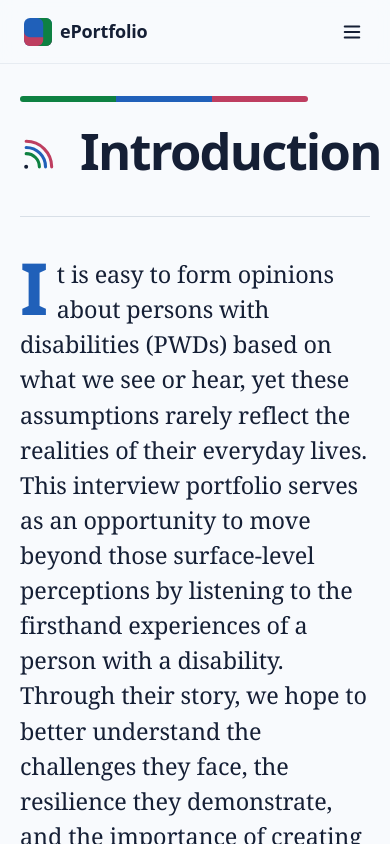
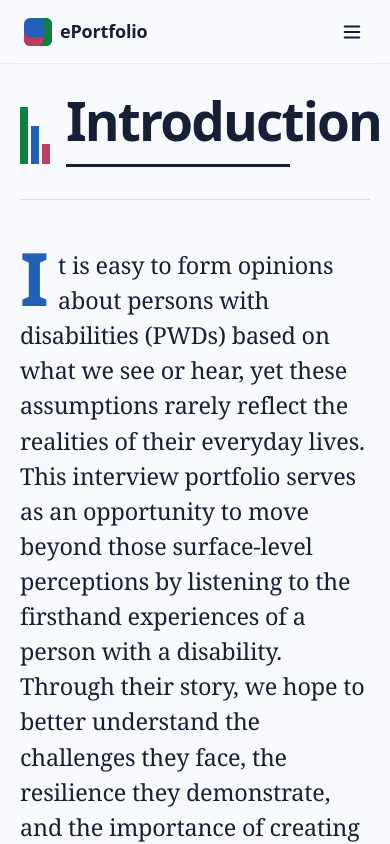
Before and after one commit to zyrahmariezg-hue/ePort-zy, a React (Vite) app: page /#/introduction in a window 390 px wide. Shown: the top 844 px of the page. Built offline with nearby package versions, Linux system fonts and the light colour scheme.

Commit message:
Redesign ePortfolio introduction page

```diff
--- a/src/pages/IntroductionPage.tsx
+++ b/src/pages/IntroductionPage.tsx
@@ -1,23 +1,20 @@
 import '@/styles/introduction.css'
-import { VoiceMark } from '@/components/cover/VoiceMark'
 
-// Content is verbatim from docs/all-info.md (Introduction section). Do not edit wording.
-const lede =
+// Content is verbatim from docs/all-info.md (Introduction section).
+const opening =
   'It is easy to form opinions about persons with disabilities (PWDs) based on what we see or hear, yet these assumptions rarely reflect the realities of their everyday lives. This interview portfolio serves as an opportunity to move beyond those surface-level perceptions by listening to the firsthand experiences of a person with a disability. Through their story, we hope to better understand the challenges they face, the resilience they demonstrate, and the importance of creating a society that values inclusion, dignity, and equal opportunities. More than simply gathering information, this portfolio encourages reflection on how genuine understanding begins by listening to the voices of those whose experiences are often overlooked.'
 
-// The two framing lenses of the project. Each is tied to the chapter it
-// belongs to — the interview/engagement aim reads green, the philosophical
-// method reads blue — echoing the Cover's colored movement index. Source
-// order (Purpose, then Phenomenology) and wording are preserved exactly.
-const lenses = [
+const sections = [
   {
-    label: 'Purpose of the Interview',
+    id: 'purpose',
+    title: 'Purpose of the Interview',
     tone: 'green',
     body:
       'The purpose of this phenomenological interview is to understand the lived experiences of individuals with disabilities through the perspectives of their parents or guardians. Specifically, it aims to explore their daily lives, the challenges and discrimination they encounter, the support they receive from their families and communities, and the experiences that make them feel accepted and valued. Through these stories, we hope to promote greater empathy, understanding, and inclusion.',
   },
   {
-    label: 'Phenomenology and Why Listening Matters',
+    id: 'phenomenology',
+    title: 'Phenomenology and Why Listening Matters',
     tone: 'blue',
     body:
       'Phenomenology helps us understand the lived experiences of individuals through the stories they share. In our interviews, listening to the parents allowed us to better understand the experiences of their children with disabilities, including the bullying, discrimination, acceptance, and support they received. By listening with empathy instead of making assumptions, we gained a deeper appreciation of their realities and the importance of treating every person with dignity and respect.',
@@ -26,32 +23,38 @@ const lenses = [
 
 export function IntroductionPage() {
   return (
-    <div className="epf-intro">
-      {/* Threshold masthead — the Cover's three-voice seam and listening mark,
-          carried over so turning into the introduction feels continuous. */}
-      <header className="epf-intro-masthead">
-        <span className="epf-intro-seam" aria-hidden="true" />
-        <div className="epf-intro-titlerow">
-          <VoiceMark className="epf-intro-voicemark" />
-          <h1>Introduction</h1>
+    <article className="epf-introduction" aria-labelledby="introduction-title">
+      <header className="epf-introduction-head">
+        <div className="epf-introduction-signal" aria-hidden="true">
+          <span />
+          <span />
+          <span />
+        </div>
+        <div className="epf-introduction-titleblock">
+          <h1 id="introduction-title">Introduction</h1>
+          <span className="epf-introduction-rule" aria-hidden="true" />
         </div>
       </header>
 
-      {/* The opening wall — the project's guiding statement, read first. */}
-      <section className="epf-intro-opening" aria-label="Opening statement">
-        <p className="epf-intro-lede">{lede}</p>
+      <section className="epf-introduction-opening" aria-label="Introduction">
+        <p>{opening}</p>
       </section>
 
-      {/* The two lenses — the aim and the method the project reads through. */}
-      <section className="epf-intro-lenses" aria-label="How we approached this">
-        {lenses.map((lens) => (
-          <article className={`epf-intro-lens epf-intro-lens--${lens.tone}`} key={lens.label}>
-            <span className="epf-intro-lens-rule" aria-hidden="true" />
-            <h2>{lens.label}</h2>
-            <p>{lens.body}</p>
-          </article>
+      <div className="epf-introduction-passages">
+        {sections.map((section) => (
+          <section
+            className={`epf-introduction-passage epf-introduction-passage--${section.tone}`}
+            aria-labelledby={`${section.id}-title`}
+            key={section.id}
+          >
+            <div className="epf-introduction-passage-mark" aria-hidden="true" />
+            <div className="epf-introduction-passage-copy">
+              <h2 id={`${section.id}-title`}>{section.title}</h2>
+              <p>{section.body}</p>
+            </div>
+          </section>
         ))}
-      </section>
-    </div>
+      </div>
+    </article>
   )
 }
--- a/src/styles/introduction.css
+++ b/src/styles/introduction.css
@@ -1,146 +1,222 @@
 /* =========================================================================
-   Introduction — "The Foreword"
-
-   The threshold leaf between the Cover and the chapters. It reuses the Cover's
-   own devices — the three-voice seam and the listening VoiceMark — so turning
-   from the cover into the introduction reads as continuous, then hands the
-   reader a large opening statement followed by the two lenses (aim + method)
-   the project reads through. Green and blue carry the two lenses, each tied to
-   the chapter it belongs to (interview → green, philosophy → blue); rose
-   appears only in the structural seam, since the introduction holds no
-   personal content of its own.
+   Introduction — listening threshold
+   A publication-like entry point between the Cover and the engagement record.
+   The opening is one uninterrupted reading field; the two source sections
+   then unfold as distinct, offset passages rather than component cards.
    ========================================================================= */
 
-.epf-intro {
-  width: min(100%, 54rem);
+.epf-introduction {
+  width: min(100%, 68rem);
   margin-inline: auto;
-  padding-bottom: var(--space-xl);
+  padding-bottom: clamp(1rem, 4vw, 3rem);
 }
 
-/* --- Threshold masthead: the Cover's seam + voice mark, carried over ------ */
-.epf-intro-masthead {
-  padding-bottom: clamp(2.5rem, 6vw, 4.5rem);
+.epf-introduction-head {
+  display: grid;
+  grid-template-columns: auto minmax(0, 1fr);
+  align-items: end;
+  gap: clamp(1.25rem, 4vw, 3.5rem);
+  padding-bottom: clamp(2rem, 5vw, 4rem);
   border-bottom: 1px solid var(--border);
 }
-.epf-intro-seam {
+
+.epf-introduction-signal {
+  display: flex;
+  align-items: end;
+  gap: 0.35rem;
+  height: clamp(3.75rem, 10vw, 6.5rem);
+  padding-bottom: 0.2rem;
+}
+
+.epf-introduction-signal span {
   display: block;
-  height: 0.4rem;
-  width: min(100%, 18rem);
-  border-radius: 999px;
-  background: linear-gradient(
-    90deg,
-    var(--accent-green) 0 33.33%,
-    var(--accent) 33.33% 66.66%,
-    var(--accent-warm) 66.66% 100%
-  );
+  width: clamp(0.48rem, 1vw, 0.7rem);
+  background: var(--accent);
 }
-.epf-intro-titlerow {
-  margin-top: clamp(1.5rem, 4vw, 2.5rem);
-  display: flex;
-  align-items: center;
-  gap: clamp(1rem, 3vw, 1.75rem);
+
+.epf-introduction-signal span:nth-child(1) {
+  height: 100%;
+  background: var(--accent-green);
 }
-.epf-intro-voicemark {
-  width: clamp(2.75rem, 7vw, 4rem);
-  height: auto;
-  flex: none;
+
+.epf-introduction-signal span:nth-child(2) { height: 66%; }
+
+.epf-introduction-signal span:nth-child(3) {
+  height: 35%;
+  background: var(--accent-warm);
 }
-.epf-intro-masthead h1 {
-  font-size: clamp(3rem, 2.15rem + 3.6vw, 5.4rem);
+
+.epf-introduction-titleblock { min-width: 0; }
+
+.epf-introduction-head h1 {
+  max-width: 12ch;
+  font-size: clamp(3.25rem, 2.1rem + 5vw, 5.75rem);
   font-weight: 700;
-  line-height: 0.98;
+  line-height: 0.94;
   letter-spacing: -0.035em;
 }
 
-/* --- The opening wall: the guiding statement, read first ----------------- */
-.epf-intro-opening {
-  margin-top: clamp(2.5rem, 7vw, 5rem);
-}
-.epf-intro-lede {
-  max-width: 44ch;
-  font-family: var(--font-serif);
-  font-size: clamp(1.35rem, 1.1rem + 1.05vw, 1.95rem);
-  line-height: 1.5;
-  letter-spacing: -0.005em;
-  color: var(--ink);
-  text-wrap: pretty;
-}
-.epf-intro-lede::first-letter {
-  float: left;
-  margin: 0.02em 0.12em -0.04em 0;
-  font-family: var(--font-sans);
-  font-size: 3.1em;
-  font-weight: 700;
-  line-height: 0.78;
-  color: var(--accent);
+.epf-introduction-rule {
+  display: block;
+  width: min(100%, 14rem);
+  height: 0.22rem;
+  margin-top: clamp(1.1rem, 2.5vw, 1.75rem);
+  background: var(--ink);
 }
 
-/* --- The two lenses: aim + method, a staggered editorial pair ------------- */
-.epf-intro-lenses {
-  margin-top: clamp(3.5rem, 9vw, 6.5rem);
-  display: grid;
-  grid-template-columns: repeat(2, minmax(0, 1fr));
-  gap: clamp(2rem, 5vw, 4rem);
-  align-items: start;
+.epf-introduction-opening {
+  max-width: 63rem;
+  margin-top: clamp(3rem, 8vw, 7.5rem);
 }
-.epf-intro-lens {
-  --lens-tone: var(--accent);
-  --lens-ink: var(--accent-hover);
-}
-.epf-intro-lens--green { --lens-tone: var(--accent-green); --lens-ink: var(--accent-green-hover); }
-.epf-intro-lens--blue { --lens-tone: var(--accent); --lens-ink: var(--accent-hover); }
-/* Push the second lens down for magazine rhythm, not a grid of equals. */
-.epf-intro-lens:nth-child(2) { margin-top: clamp(2rem, 6vw, 4.5rem); }
 
-.epf-intro-lens-rule {
-  display: block;
-  width: clamp(3rem, 8vw, 5rem);
-  height: 0.34rem;
-  margin-bottom: var(--space-lg);
-  border-radius: 999px;
-  background: var(--lens-tone);
-}
-.epf-intro-lens h2 {
-  max-width: 20ch;
-  font-family: var(--font-sans);
-  font-size: clamp(1.3rem, 1.1rem + 0.75vw, 1.9rem);
-  font-weight: 600;
-  line-height: 1.15;
-  letter-spacing: -0.02em;
-  color: var(--lens-ink);
-  text-wrap: balance;
-}
-.epf-intro-lens p {
-  max-width: 46ch;
-  margin-top: var(--space-lg);
+.epf-introduction-opening p {
+  max-width: 56ch;
   font-family: var(--font-serif);
-  font-size: var(--text-lg);
-  line-height: 1.7;
+  font-size: clamp(1.45rem, 1.16rem + 1.18vw, 2.1rem);
+  line-height: 1.5;
+  letter-spacing: -0.008em;
   color: var(--ink);
   text-wrap: pretty;
 }
 
-/* --- Responsive ---------------------------------------------------------- */
-@media (max-width: 48rem) {
-  .epf-intro-lenses {
-    grid-template-columns: 1fr;
-    gap: clamp(2.5rem, 9vw, 4rem);
-  }
-  .epf-intro-lens:nth-child(2) { margin-top: 0; }
-  .epf-intro-lens p { max-width: 62ch; }
+.epf-introduction-opening p::first-letter {
+  float: left;
+  margin: 0.055em 0.13em 0 0;
+  font-family: var(--font-sans);
+  font-size: 3.15em;
+  font-weight: 700;
+  line-height: 0.7;
+  color: var(--accent);
 }
 
-@media (max-width: 28rem) {
-  .epf-intro-masthead h1 { font-size: clamp(2.7rem, 13vw, 3.6rem); }
-  .epf-intro-titlerow { gap: var(--space-md); }
-  .epf-intro-lede { font-size: clamp(1.25rem, 6vw, 1.5rem); }
+.epf-introduction-passages {
+  display: grid;
+  gap: clamp(4.5rem, 11vw, 9rem);
+  margin-top: clamp(4.75rem, 12vw, 10rem);
 }
 
-/* --- Motion: a staged threshold entrance --------------------------------- */
+.epf-introduction-passage {
+  --passage-tone: var(--accent);
+  --passage-ink: var(--accent-hover);
+  display: grid;
+  grid-template-columns: minmax(4rem, 1fr) minmax(0, 4fr);
+  column-gap: clamp(1.25rem, 4vw, 4rem);
+  align-items: start;
+}
+
+.epf-introduction-passage--green {
+  --passage-tone: var(--accent-green);
+  --passage-ink: var(--accent-green-hover);
+}
+
+.epf-introduction-passage-mark {
+  width: clamp(2.75rem, 6vw, 4.5rem);
+  height: clamp(5rem, 13vw, 8rem);
+  margin-top: 0.25rem;
+  background: var(--passage-tone);
+}
+
+.epf-introduction-passage-copy {
+  padding-top: clamp(0.45rem, 1vw, 0.85rem);
+  border-top: 1px solid color-mix(in srgb, var(--passage-tone) 50%, var(--border));
+}
+
+.epf-introduction-passage h2 {
+  max-width: 18ch;
+  font-size: clamp(1.65rem, 1.32rem + 1.1vw, 2.55rem);
+  font-weight: 650;
+  line-height: 1.06;
+  letter-spacing: -0.025em;
+  color: var(--passage-ink);
+  text-wrap: balance;
+}
+
+.epf-introduction-passage p {
+  max-width: 56ch;
+  margin-top: var(--space-lg);
+  font-family: var(--font-serif);
+  font-size: clamp(1.05rem, 1rem + 0.25vw, 1.2rem);
+  line-height: 1.75;
+  color: var(--ink);
+  text-wrap: pretty;
+}
+
+/* The second passage steps inward, creating a deliberate turn toward the
+   Community Engagement chapter without adding a duplicate navigation link. */
+.epf-introduction-passage--blue {
+  width: min(100%, 55rem);
+  justify-self: end;
+  grid-template-columns: minmax(0, 4fr) minmax(4rem, 1fr);
+}
+
+.epf-introduction-passage--blue .epf-introduction-passage-mark {
+  grid-column: 2;
+  justify-self: end;
+}
+
+.epf-introduction-passage--blue .epf-introduction-passage-copy {
+  grid-column: 1;
+  grid-row: 1;
+  text-align: right;
+}
+
+.epf-introduction-passage--blue h2,
+.epf-introduction-passage--blue p { margin-left: auto; }
+
+@media (max-width: 48rem) {
+  .epf-introduction { width: min(100%, 42rem); }
+
+  .epf-introduction-opening p { max-width: 48ch; }
+
+  .epf-introduction-passage,
+  .epf-introduction-passage--blue {
+    width: 100%;
+    grid-template-columns: minmax(2.5rem, 3.5rem) minmax(0, 1fr);
+  }
+
+  .epf-introduction-passage--blue .epf-introduction-passage-mark {
+    grid-column: 1;
+    justify-self: start;
+  }
+
+  .epf-introduction-passage--blue .epf-introduction-passage-copy {
+    grid-column: 2;
+    text-align: left;
+  }
+
+  .epf-introduction-passage--blue h2,
+  .epf-introduction-passage--blue p { margin-left: 0; }
+}
+
+@media (max-width: 30rem) {
+  .epf-introduction-head { gap: var(--space-md); }
+
+  .epf-introduction-signal { gap: 0.22rem; }
+
+  .epf-introduction-opening p { font-size: clamp(1.28rem, 6vw, 1.55rem); }
+
+  .epf-introduction-passage,
+  .epf-introduction-passage--blue { grid-template-columns: 1fr; }
+
+  .epf-introduction-passage-mark,
+  .epf-introduction-passage--blue .epf-introduction-passage-mark {
+    grid-column: 1;
+    width: 3.5rem;
+    height: 0.5rem;
+    margin-bottom: var(--space-md);
+  }
+
+  .epf-introduction-passage-copy,
+  .epf-introduction-passage--blue .epf-introduction-passage-copy {
+    grid-column: 1;
+    grid-row: 2;
+  }
+}
+
 @media (prefers-reduced-motion: no-preference) {
-  .epf-intro-masthead { animation: epf-rise 0.5s var(--ease-out) both; }
-  .epf-intro-opening { animation: epf-rise 0.55s 0.1s var(--ease-out) both; }
-  .epf-intro-lens { animation: epf-rise 0.55s var(--ease-out) both; }
-  .epf-intro-lens:nth-child(1) { animation-delay: 0.18s; }
-  .epf-intro-lens:nth-child(2) { animation-delay: 0.26s; }
+  .epf-introduction-head { animation: epf-rise 0.4s var(--ease-out) both; }
+  .epf-introduction-opening { animation: epf-rise 0.45s 0.08s var(--ease-out) both; }
+  .epf-introduction-passage { animation: epf-rise 0.45s var(--ease-out) both; }
+  .epf-introduction-passage--green { animation-delay: 0.14s; }
+  .epf-introduction-passage--blue { animation-delay: 0.2s; }
 }
```
